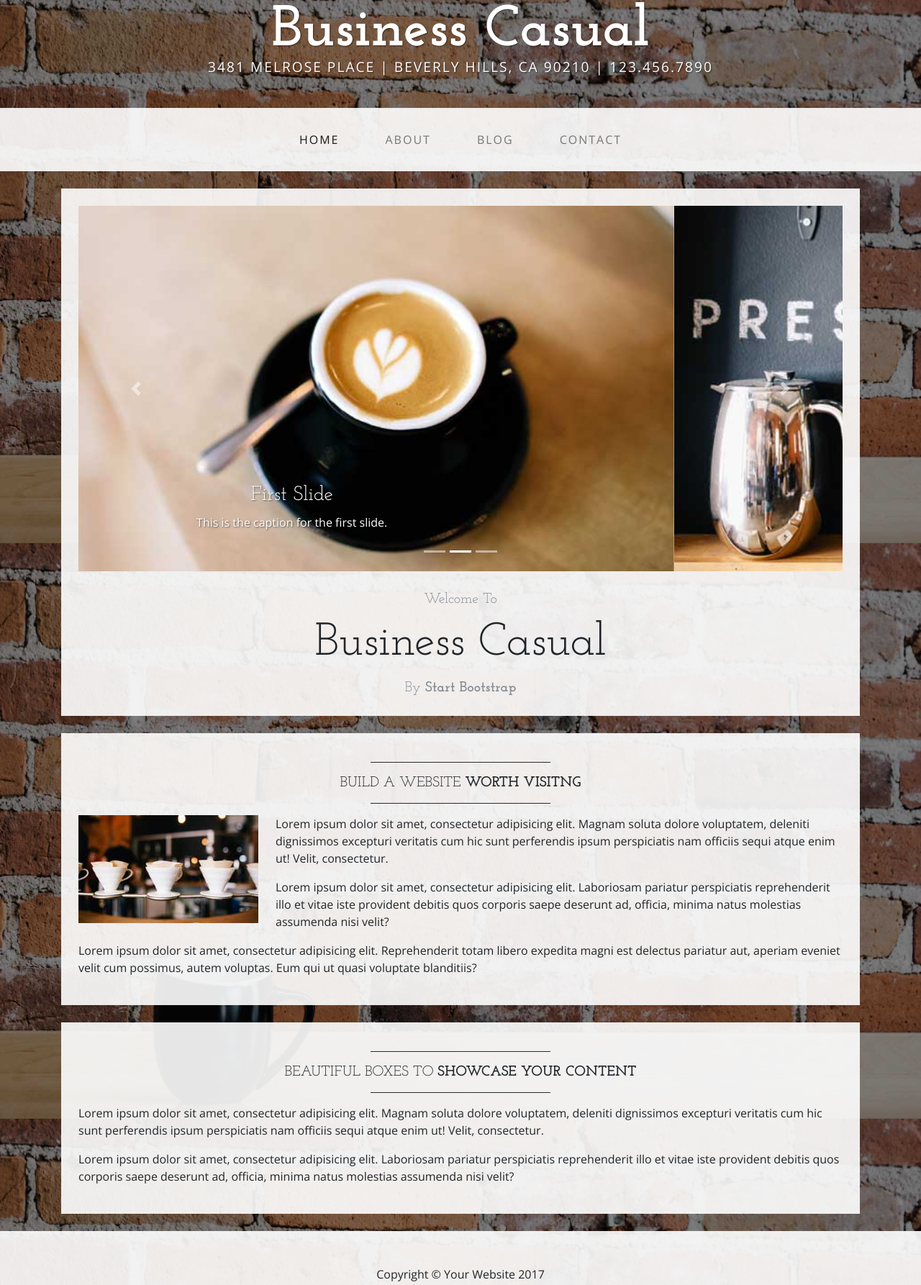
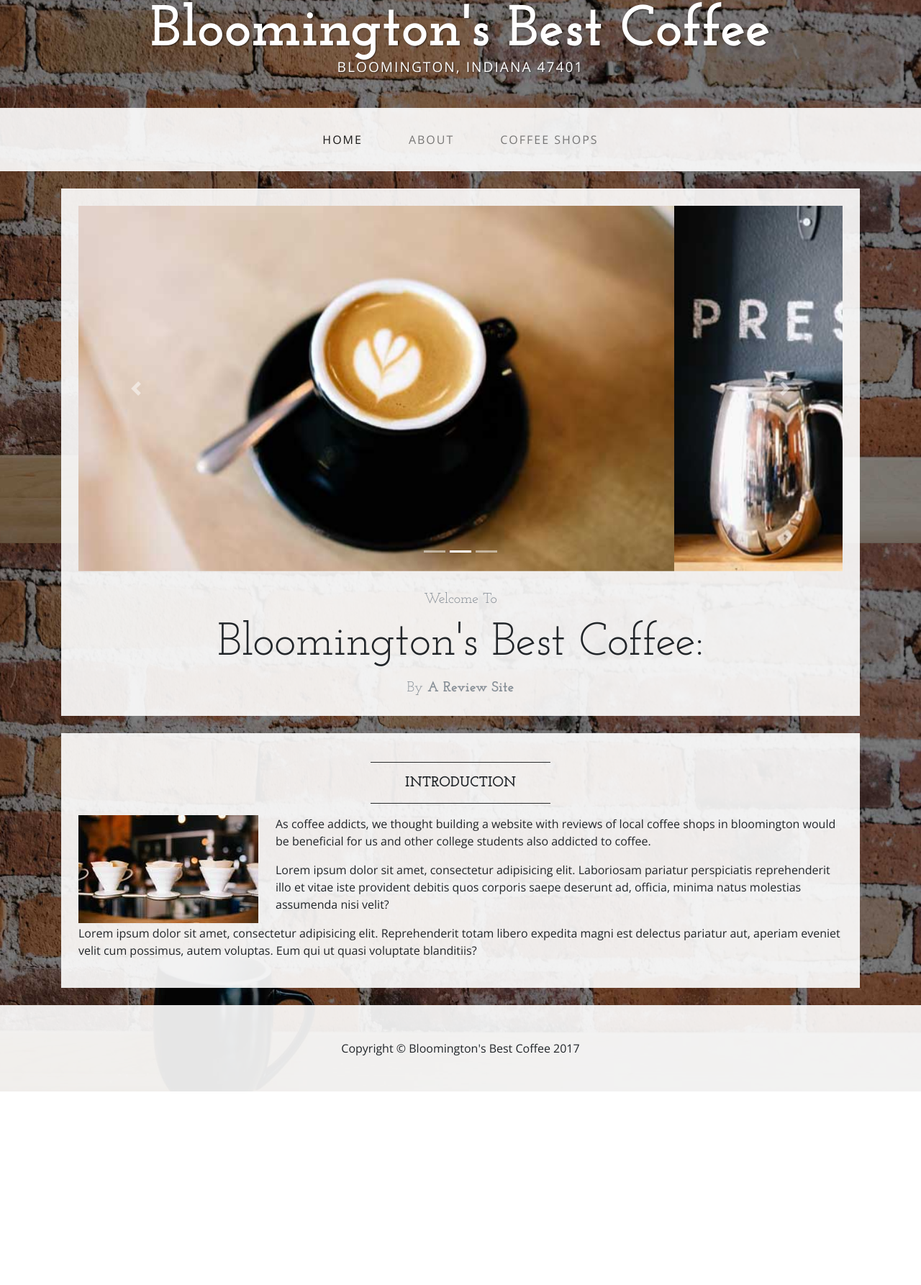
Before and after one commit to amgrady/Coffeeshops, a website: page index.html in a window 1280 px wide. Shown: the part 45-1831 px from the top of the page at 72% size. After the commit the page ends 1562 px from the top, so only its background shows below. Drawn offline with nearby package versions, Linux system fonts and the light colour scheme.

Commit message:
updated index

```diff
--- a/index.html
+++ b/index.html
@@ -8,7 +8,7 @@
     <meta name="description" content="">
     <meta name="author" content="">
 
-    <title>Business Casual - Start Bootstrap Theme</title>
+    <title>Bloomington's Best Coffee</title>
 
     <!-- Bootstrap core CSS -->
     <link href="vendor/bootstrap/css/bootstrap.min.css" rel="stylesheet">
@@ -24,8 +24,8 @@
 
   <body>
 
-    <div class="tagline-upper text-center text-heading text-shadow text-white mt-5 d-none d-lg-block">Business Casual</div>
-    <div class="tagline-lower text-center text-expanded text-shadow text-uppercase text-white mb-5 d-none d-lg-block">3481 Melrose Place | Beverly Hills, CA 90210 | 123.456.7890</div>
+    <div class="tagline-upper text-center text-heading text-shadow text-white mt-5 d-none d-lg-block">Bloomington's Best Coffee</div>
+    <div class="tagline-lower text-center text-expanded text-shadow text-uppercase text-white mb-5 d-none d-lg-block">Bloomington, Indiana 47401</div>
 
     <!-- Navigation -->
     <nav class="navbar navbar-expand-lg navbar-light bg-faded py-lg-4">
@@ -45,10 +45,7 @@
               <a class="nav-link text-uppercase text-expanded" href="about.html">About</a>
             </li>
             <li class="nav-item px-lg-4">
-              <a class="nav-link text-uppercase text-expanded" href="blog.html">Blog</a>
-            </li>
-            <li class="nav-item px-lg-4">
-              <a class="nav-link text-uppercase text-expanded" href="contact.html">Contact</a>
+              <a class="nav-link text-uppercase text-expanded" href="blog.html">Coffee Shops</a>
             </li>
           </ul>
         </div>
@@ -69,22 +66,16 @@
             <div class="carousel-item active">
               <img class="d-block img-fluid w-100" src="img/slide-1.jpg" alt="">
               <div class="carousel-caption d-none d-md-block">
-                <h3 class="text-shadow">First Slide</h3>
-                <p class="text-shadow">This is the caption for the first slide.</p>
               </div>
             </div>
             <div class="carousel-item">
               <img class="d-block img-fluid w-100" src="img/slide-2.jpg" alt="">
               <div class="carousel-caption d-none d-md-block">
-                <h3 class="text-shadow">Second Slide</h3>
-                <p class="text-shadow">This is the caption for the second slide.</p>
               </div>
             </div>
             <div class="carousel-item">
               <img class="d-block img-fluid w-100" src="img/slide-3.jpg" alt="">
               <div class="carousel-caption d-none d-md-block">
-                <h3 class="text-shadow">Third Slide</h3>
-                <p class="text-shadow">This is the caption for the third slide.</p>
               </div>
             </div>
           </div>
@@ -100,41 +91,33 @@
         <!-- Welcome Message -->
         <div class="text-center mt-4">
           <div class="text-heading text-muted text-lg">Welcome To</div>
-          <h1 class="my-2">Business Casual</h1>
+          <h1 class="my-2">Bloomington's Best Coffee:</h1>
           <div class="text-heading text-muted text-lg">By
-            <strong>Start Bootstrap</strong>
+            <strong>A Review Site</strong>
           </div>
         </div>
       </div>
 
       <div class="bg-faded p-4 my-4">
         <hr class="divider">
-        <h2 class="text-center text-lg text-uppercase my-0">Build a website
-          <strong>worth visitng</strong>
+        <h2 class="text-center text-lg text-uppercase my-0">
+          <strong>INTRODUCTION</strong>
         </h2>
         <hr class="divider">
         <img class="img-fluid float-left mr-4 d-none d-lg-block" src="img/intro-pic.jpg" alt="">
-        <p>Lorem ipsum dolor sit amet, consectetur adipisicing elit. Magnam soluta dolore voluptatem, deleniti dignissimos excepturi veritatis cum hic sunt perferendis ipsum perspiciatis nam officiis sequi atque enim ut! Velit, consectetur.</p>
+        <p>As coffee addicts, we thought building a website with reviews of local coffee shops in bloomington would be beneficial for us and other college students also addicted to coffee. </p>
         <p>Lorem ipsum dolor sit amet, consectetur adipisicing elit. Laboriosam pariatur perspiciatis reprehenderit illo et vitae iste provident debitis quos corporis saepe deserunt ad, officia, minima natus molestias assumenda nisi velit?</p>
         <p>Lorem ipsum dolor sit amet, consectetur adipisicing elit. Reprehenderit totam libero expedita magni est delectus pariatur aut, aperiam eveniet velit cum possimus, autem voluptas. Eum qui ut quasi voluptate blanditiis?</p>
       </div>
 
-      <div class="bg-faded p-4 my-4">
-        <hr class="divider">
-        <h2 class="text-center text-lg text-uppercase my-0">Beautiful boxes to
-          <strong>showcase your content</strong>
-        </h2>
-        <hr class="divider">
-        <p>Lorem ipsum dolor sit amet, consectetur adipisicing elit. Magnam soluta dolore voluptatem, deleniti dignissimos excepturi veritatis cum hic sunt perferendis ipsum perspiciatis nam officiis sequi atque enim ut! Velit, consectetur.</p>
-        <p>Lorem ipsum dolor sit amet, consectetur adipisicing elit. Laboriosam pariatur perspiciatis reprehenderit illo et vitae iste provident debitis quos corporis saepe deserunt ad, officia, minima natus molestias assumenda nisi velit?</p>
-      </div>
+
 
     </div>
     <!-- /.container -->
 
     <footer class="bg-faded text-center py-5">
       <div class="container">
-        <p class="m-0">Copyright &copy; Your Website 2017</p>
+        <p class="m-0">Copyright &copy; Bloomington's Best Coffee 2017</p>
       </div>
     </footer>
 
```
